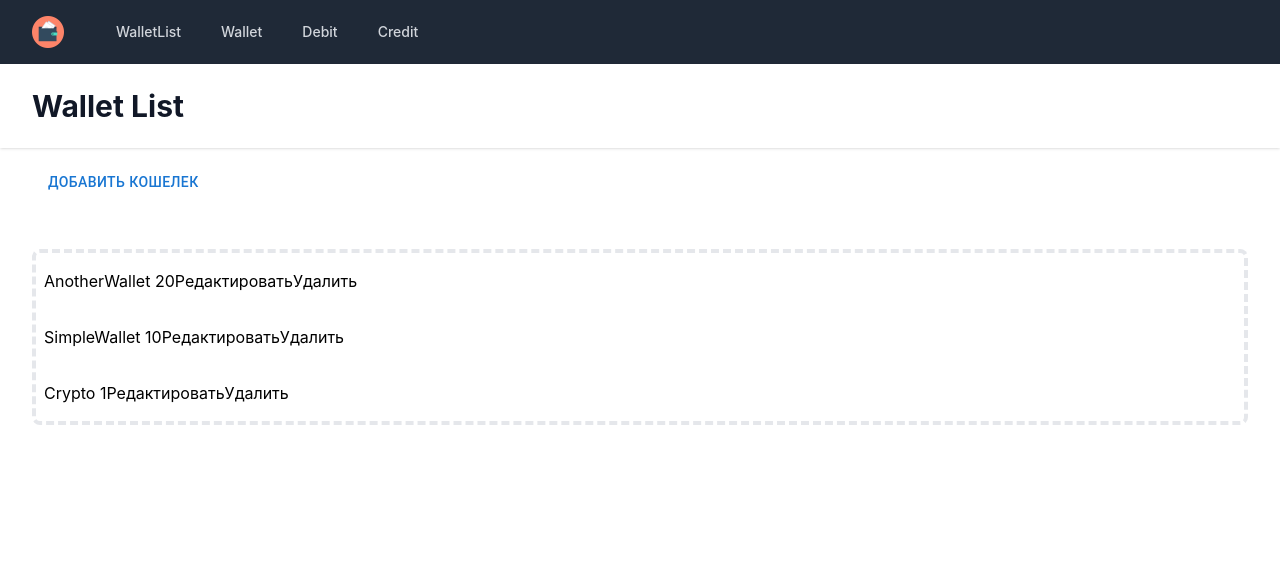
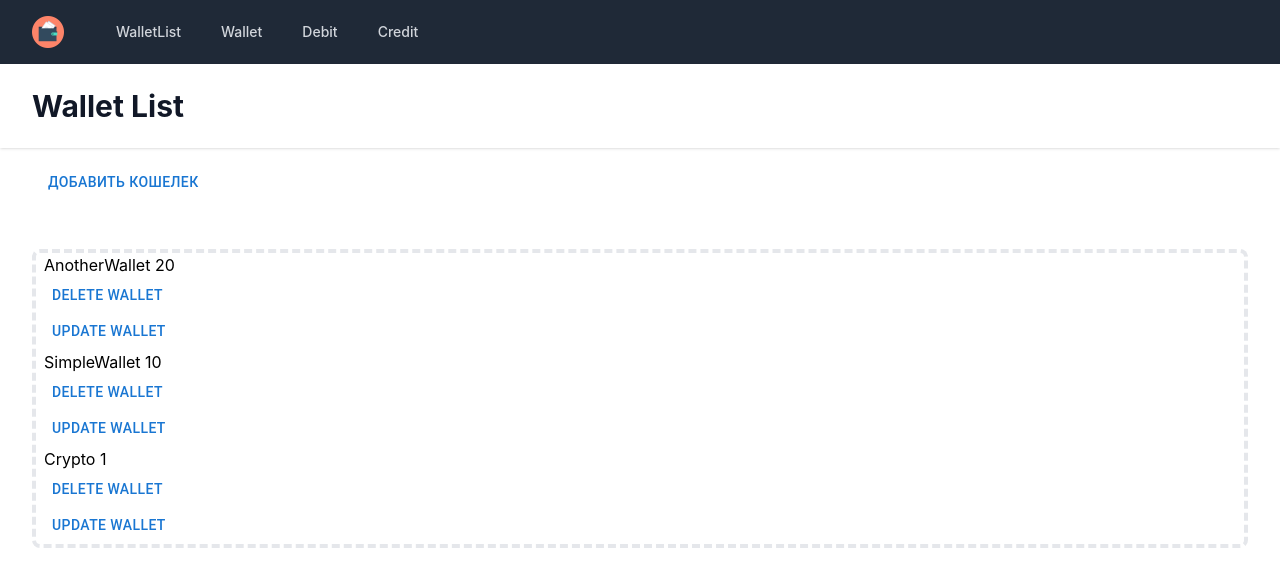
Before and after one commit to Khamitamantaev/testreactapp, a React (Create React App) app in the folder finance-book/: page / in a window 1280 px wide. Shown: the top 586 px of the page. Built offline with nearby package versions, Linux system fonts and the light colour scheme.

Commit message:
update wallet working fine

```diff
--- a/finance-book/src/components/WalletList.tsx
+++ b/finance-book/src/components/WalletList.tsx
@@ -50,18 +50,9 @@ const WalletList = observer(() => {
                                     <div className=' ml-2' key={wal.id} >
                                         {wal.name + "      "}
                                         {wal.balance}
+                                        <DeleteModal id={wal.id}/>
+                                        <UpdateModal id={wal.id}/>
 
-
-                                        <button onClick={() => wallet.consoleWallet(wal.id)}>
-                                        <Link
-                                            style={{ display: "block", margin: "1rem 0" }}
-                                            to={`/wallet/${wal.id}`}
-                                            key={wal.id}
-                                        >
-                                            Редактировать
-                                        </Link>
-                                        </button>
-                                        <button onClick={() => wallet.deleteWallet(wal.id)}>Удалить</button>
                                     </div>)}
                             </div>
                         </div>
--- a/finance-book/src/components/modals/delete-modal.tsx
+++ b/finance-book/src/components/modals/delete-modal.tsx
@@ -1,8 +1,9 @@
-import * as React from 'react';
+import React, { useState } from 'react';
 import Box from '@mui/material/Box';
 import Button from '@mui/material/Button';
 import Typography from '@mui/material/Typography';
 import Modal from '@mui/material/Modal';
+import wallet from '../../store/wallet';
 
 const style = {
     position: 'absolute' as 'absolute',
@@ -23,7 +24,7 @@ export default function DeleteModal(props: any) {
 
     return (
         <div>
-            <Button onClick={handleOpen}>Delete Contact</Button>
+            <Button onClick={handleOpen}>Delete Wallet</Button>
             <Modal
                 open={open}
                 onClose={handleClose}
@@ -32,12 +33,12 @@ export default function DeleteModal(props: any) {
             >
                 <Box sx={style}>
                     <Typography id="modal-modal-title" variant="h6" component="h2">
-                        Удалить контакт?
+                        Удалить кошелек?
                     </Typography>
-                    <Button variant="contained" color="primary">
+                    <Button onClick={() => wallet.deleteWallet(props.id)} variant="contained" color="primary">
                         Удалить
                     </Button>
-                    <Button onClick={handleClose} variant="contained" color="primary">
+                    <Button onClick={handleClose}  variant="contained" color="primary">
                         Отмена
                     </Button>
                 </Box>
--- a/finance-book/src/components/modals/modal.tsx
+++ b/finance-book/src/components/modals/modal.tsx
@@ -55,7 +55,7 @@ export default function BasicModal() {
         setValues({
             id: wallet.wallets.length,
             name: values.name,
-            phone: values.balance,
+            balance: values.balance,
             [name]: value
         } as unknown as {
             id: number,
--- a/finance-book/src/components/modals/update-modal.tsx
+++ b/finance-book/src/components/modals/update-modal.tsx
@@ -5,7 +5,7 @@ import Typography from '@mui/material/Typography';
 import Modal from '@mui/material/Modal';
 import TextField from '@mui/material/TextField';
 import Grid from '@mui/material/Grid';
-
+import wallet from '../../store/wallet';
 const style = {
     position: 'absolute' as 'absolute',
     top: '50%',
@@ -23,36 +23,30 @@ export default function UpdateModal(props: any) {
     const [values, setValues] = useState({
         id: 0,
         name: '',
-        phone: 0
+        balance: 0
     })
 
-    useEffect(() => {
-        setValues(props.contact)
-        // console.log(props.contact)
-    }, [open]);
+    let walletID: string = props.id
+
+    const CURRENT_VALUE = wallet.getWalletByID(parseInt(walletID))!
+    useEffect(() => setValues(CURRENT_VALUE), [open])
 
     const handleInputChange = (event: ChangeEvent<HTMLInputElement>) => {
         const { name, value } = event.target;
         setValues({
-            id: values.id,
-            name: values.name,
-            phone: values.phone,
-            [name]: value
-        } as {
+                id: values.id,
+                name: values.name,
+                balance: values.balance,
+                [name]: value
+            } as unknown as {
             id: number,
             name: string,
-            phone: number,
+            balance: number,
         })
-        // console.log(value)
     }
 
     const handleCloseClick = () => {
         setOpen(false);
-        setValues({
-            id: 0,
-            name: '',
-            phone: 0
-        })
     }
 
     const handleOpenClick = () => {
@@ -60,18 +54,18 @@ export default function UpdateModal(props: any) {
         setValues({
             id: 0,
             name: '',
-            phone: 0
+            balance: 0
         })
     }
 
     const updateContact = () => {
-         props.handleUpdateContact(values)
+        wallet.updateWallet(values)
          setOpen(false)
     }
 
     return (
         <div>
-            <Button onClick={handleOpenClick}>Update Contact</Button>
+            <Button onClick={handleOpenClick}>Update Wallet</Button>
             <Modal
                 open={open}
                 onClose={handleCloseClick}
@@ -82,7 +76,7 @@ export default function UpdateModal(props: any) {
                     <Grid container spacing={2} columns={{}}>
                         <Grid item xs={6}>
                             <Typography id="modal-modal-title" variant="h6" component="h2">
-                                Обновить контакт
+                                Обновить кошелек
                             </Typography>
                             <TextField
                                 style={{ width: "200px", margin: "5px" }}
@@ -97,10 +91,10 @@ export default function UpdateModal(props: any) {
                             <TextField
                                 style={{ width: "200px", margin: "5px" }}
                                 type="text"
-                                label="phone"
+                                label="balance"
                                 variant="outlined"
-                                name="phone"
-                                value={values.phone}
+                                name="balance"
+                                value={values.balance}
                                 onChange={handleInputChange}
                             />
                         </Grid>
--- a/finance-book/src/store/wallet.tsx
+++ b/finance-book/src/store/wallet.tsx
@@ -35,6 +35,18 @@ class Wallet {
         return wallet
     }
 
+    updateWallet(walletUpdate: { id: number, name: string, balance: number}) {
+        this.wallets[this.wallets.findIndex(wal => wal.id === walletUpdate.id)] = walletUpdate
+    }
+
+    // updateWallet(walletUpdate: { id: number, name: string, balance: number}) => {
+    //     console.log(contactupdate)
+    //     setIsUpdated(true)
+    //     contacts[contacts.findIndex(el => el.id === contactupdate.id)] = contactupdate;
+    //  }
+
+
+
 
 }
 
```
